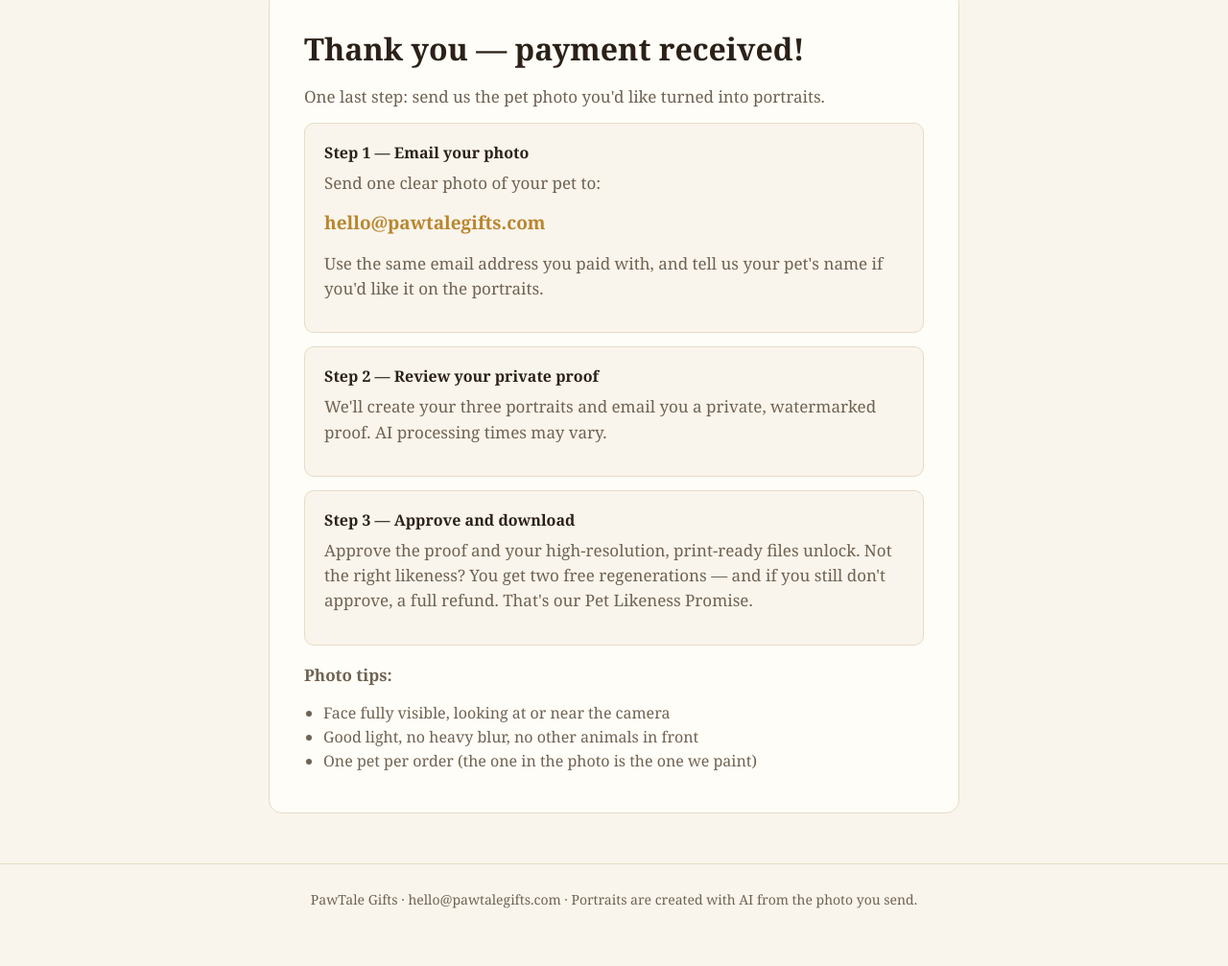
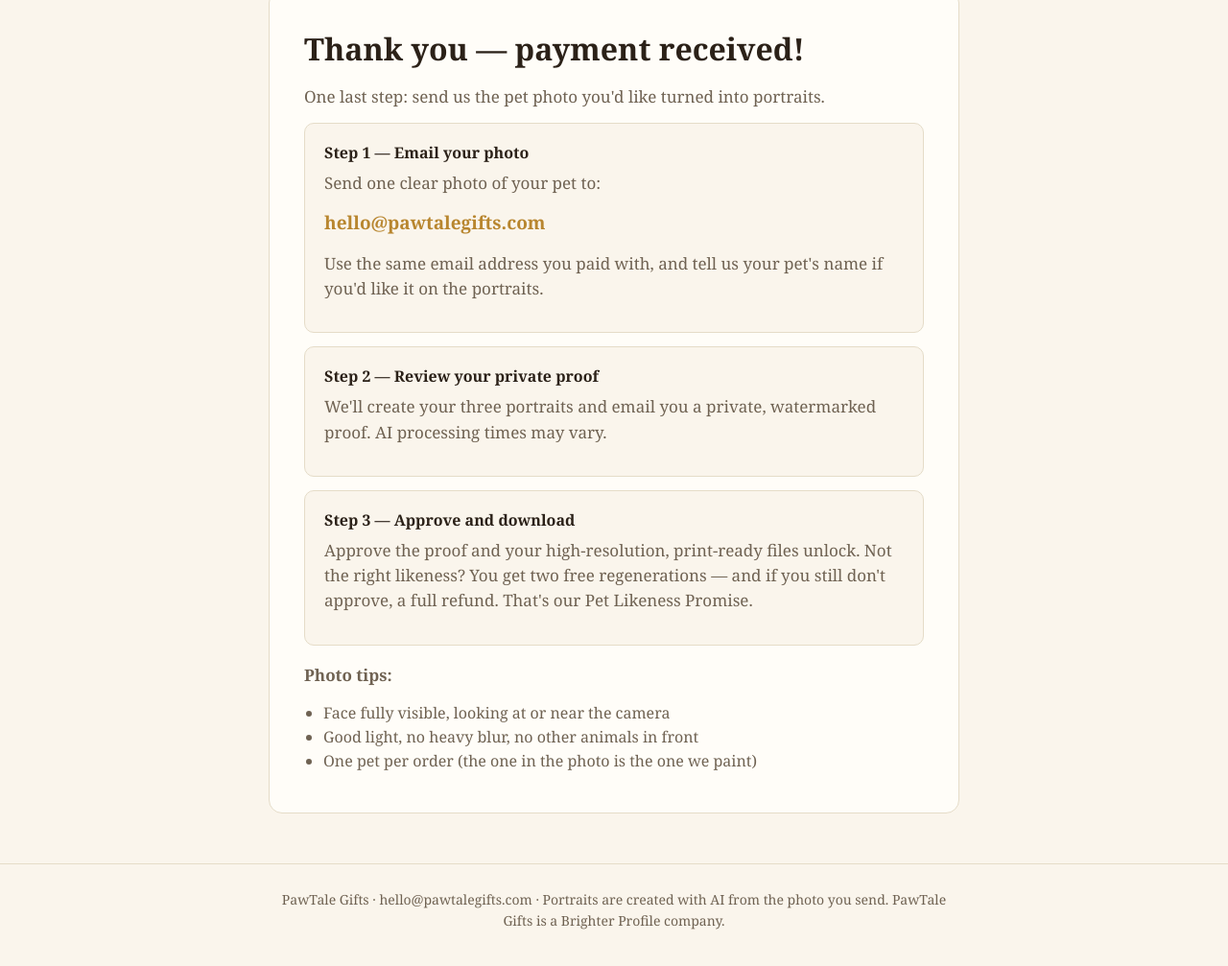
Before and after one commit to chrisla122787/pawtale-site, a plain HTML site: page thanks.html in a window 1280 px wide. Shown: the part 129-1136 px from the top of the page at 96% size. Drawn offline with Linux system fonts and the light colour scheme.

Commit message:
Footer: PawTale Gifts is a Brighter Profile company (owner request)

```diff
--- a/thanks.html
+++ b/thanks.html
@@ -52,6 +52,6 @@
     </ul>
   </div>
 </div>
-<footer class="site"><div class="wrap">PawTale Gifts · hello@pawtalegifts.com · Portraits are created with AI from the photo you send.</div></footer>
+<footer class="site"><div class="wrap">PawTale Gifts · hello@pawtalegifts.com · Portraits are created with AI from the photo you send. PawTale Gifts is a Brighter Profile company.</div></footer>
 </body>
 </html>
```
Also changed, not shown: index.html (+1 -0 lines).
